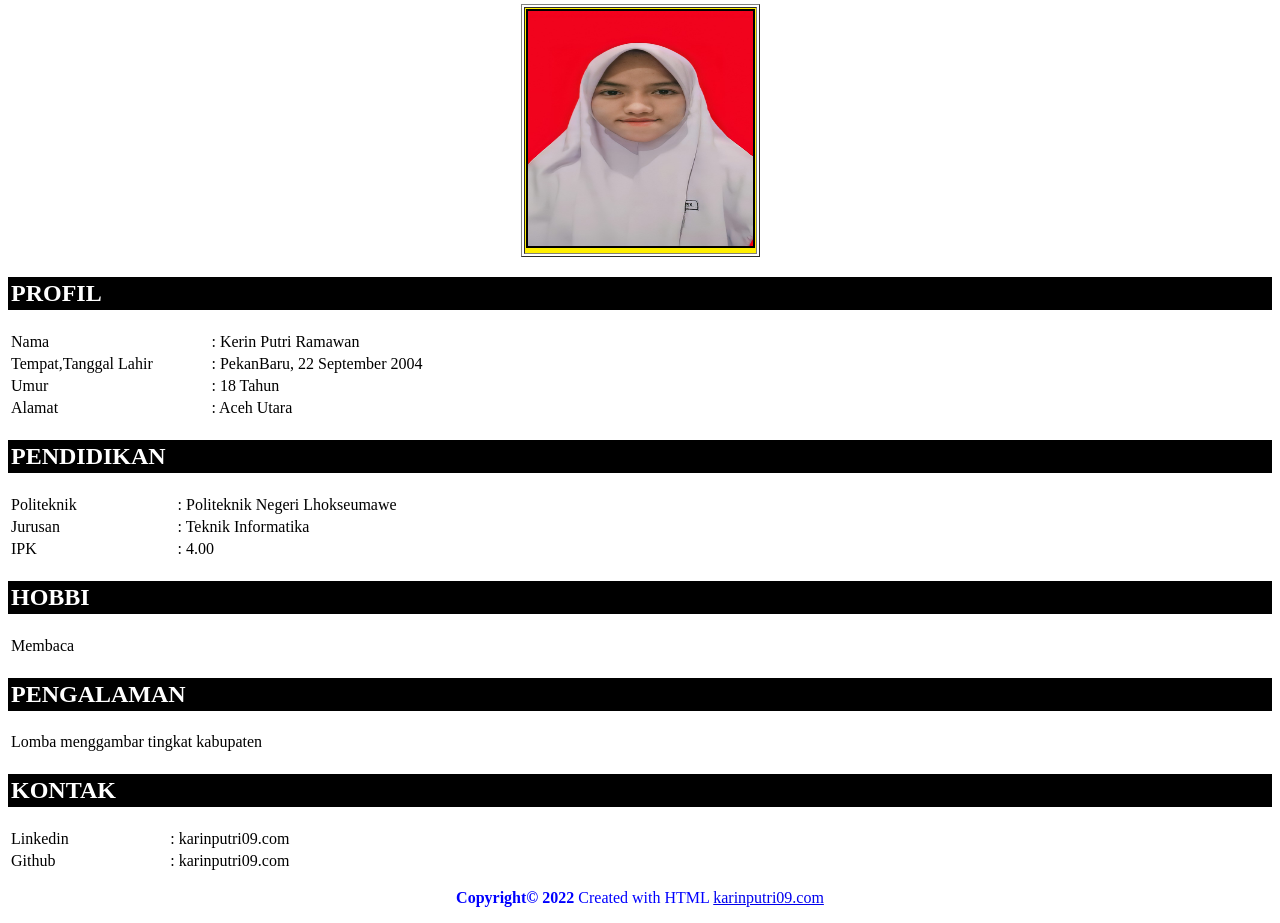
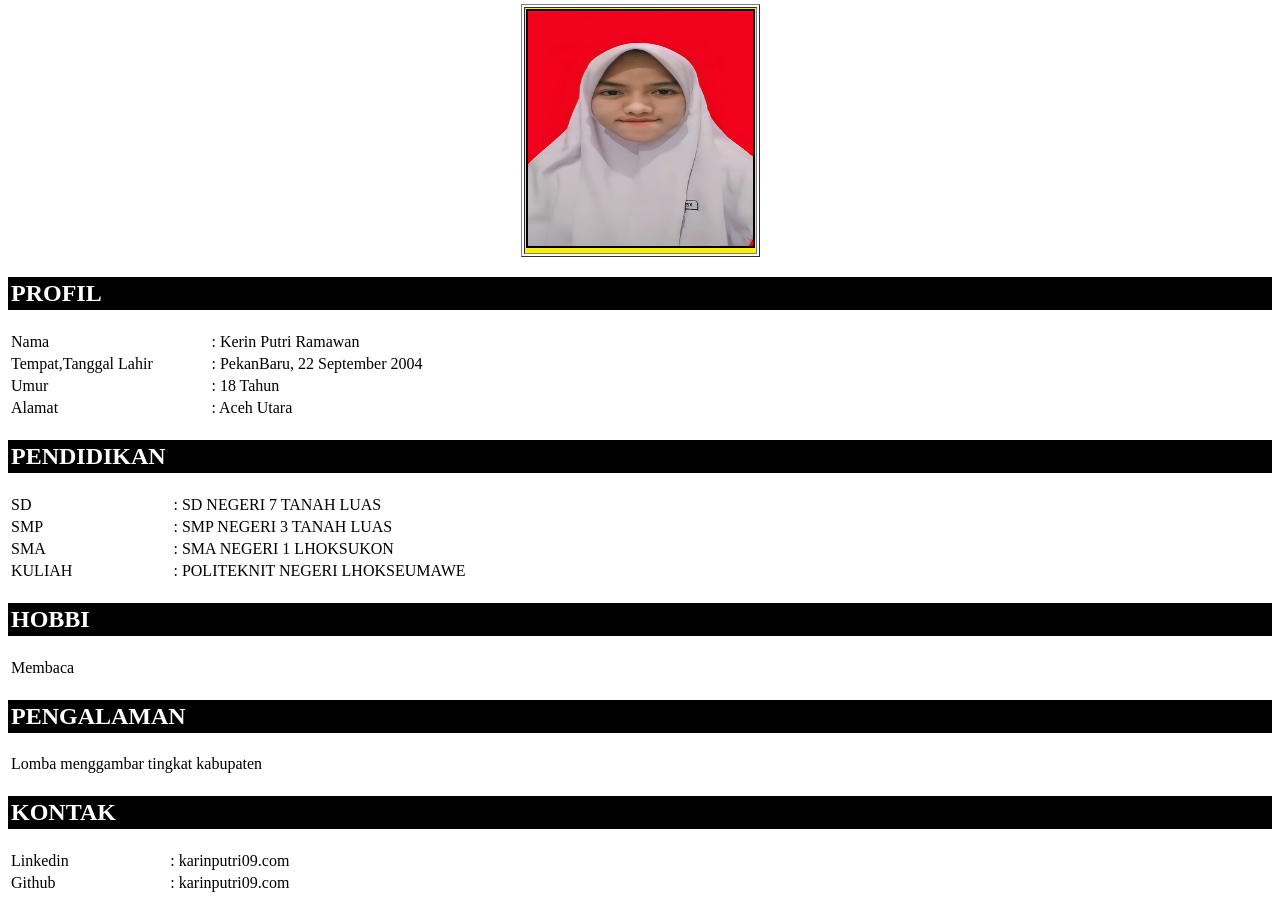
Before and after one commit to karinputri09/belajargit, a plain HTML site: page index.html in a window 1280 px wide. Shown: the part 155-1078 px from the top of the page. Drawn offline with Linux system fonts and the light colour scheme.

Commit message:
index.html

```diff
--- a/index.html
+++ b/index.html
@@ -66,16 +66,20 @@
         <h2 id="2">PENDIDIKAN</h2>
         <table align="center">
         <tr>
-        <td width="1%">Politeknik</td>
-        <td width="10%">: Politeknik Negeri Lhokseumawe  </td>
+        <td width="1%">SD</td>
+        <td width="10%">: SD NEGERI 7 TANAH LUAS  </td>
         </tr>
         <tr>
-        <td width="1%">Jurusan</td>
-        <td width="10%">: Teknik Informatika</td>
+        <td width="1%">SMP</td>
+        <td width="10%">: SMP NEGERI 3 TANAH LUAS</td>
         </tr>
         <tr>
-        <td width="1%">IPK</td>
-        <td width="10%">: 4.00</td>
+        <td width="1%">SMA</td>
+        <td width="10%">: SMA NEGERI 1 LHOKSUKON</td>
+        </tr>
+         <tr>
+         <td width="1%">KULIAH</td>
+           <td width="10%">: POLITEKNIT NEGERI LHOKSEUMAWE</td>
         </tr>
         </table>
         <h2 id="3">HOBBI</h2>
@@ -100,11 +104,6 @@
         <td width="1%">Github</td>
         <td width="10%">: karinputri09.com</td>
         </tr>
-        </table>
-        <footer>
-        <p align="center">
-        <font align="center" font color="blue">
-        <b>Copyright&copy; 2022</b> Created with HTML <a href="https://www.karinputri09.com">karinputri09.com</a>
-        </font>
+        </table
         </footer>
         </body> </html>
```
